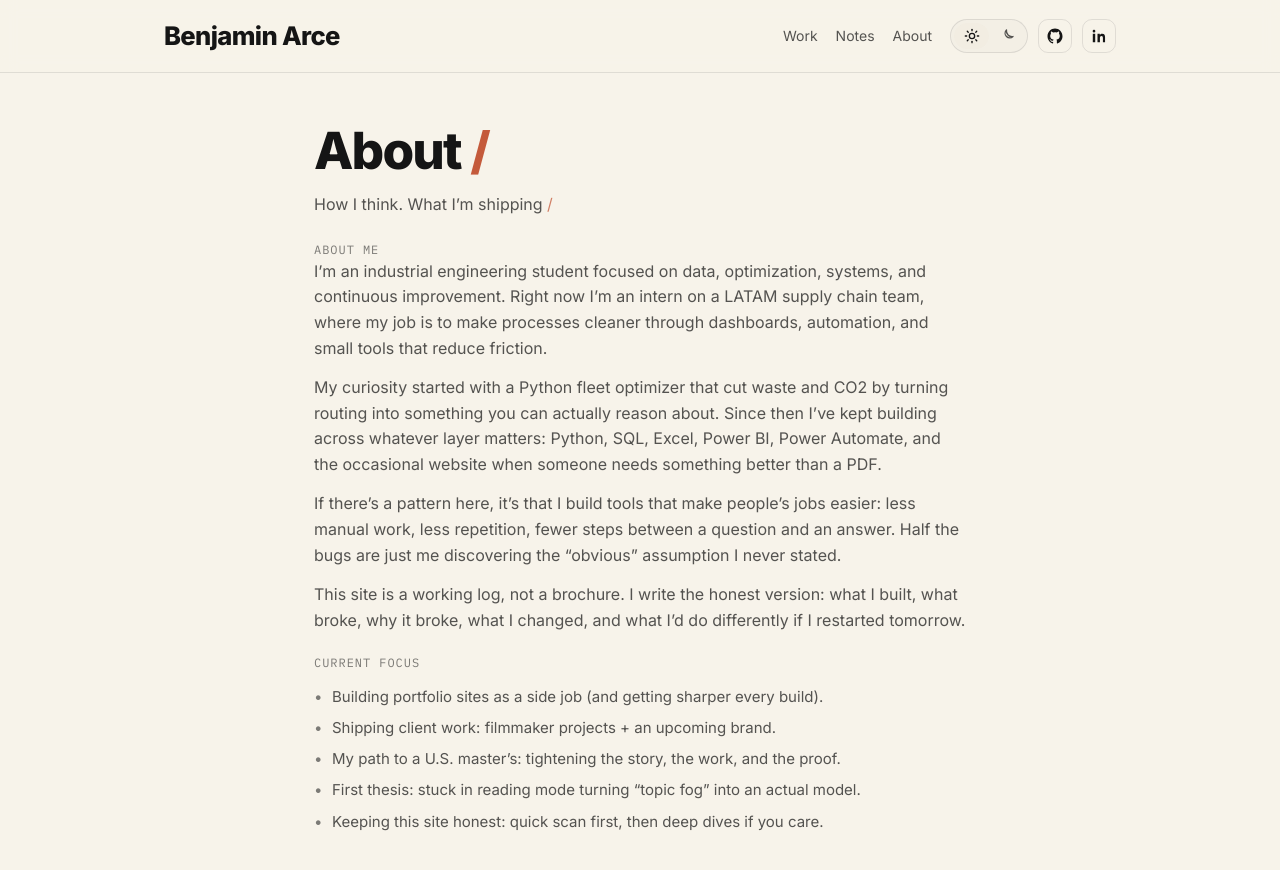
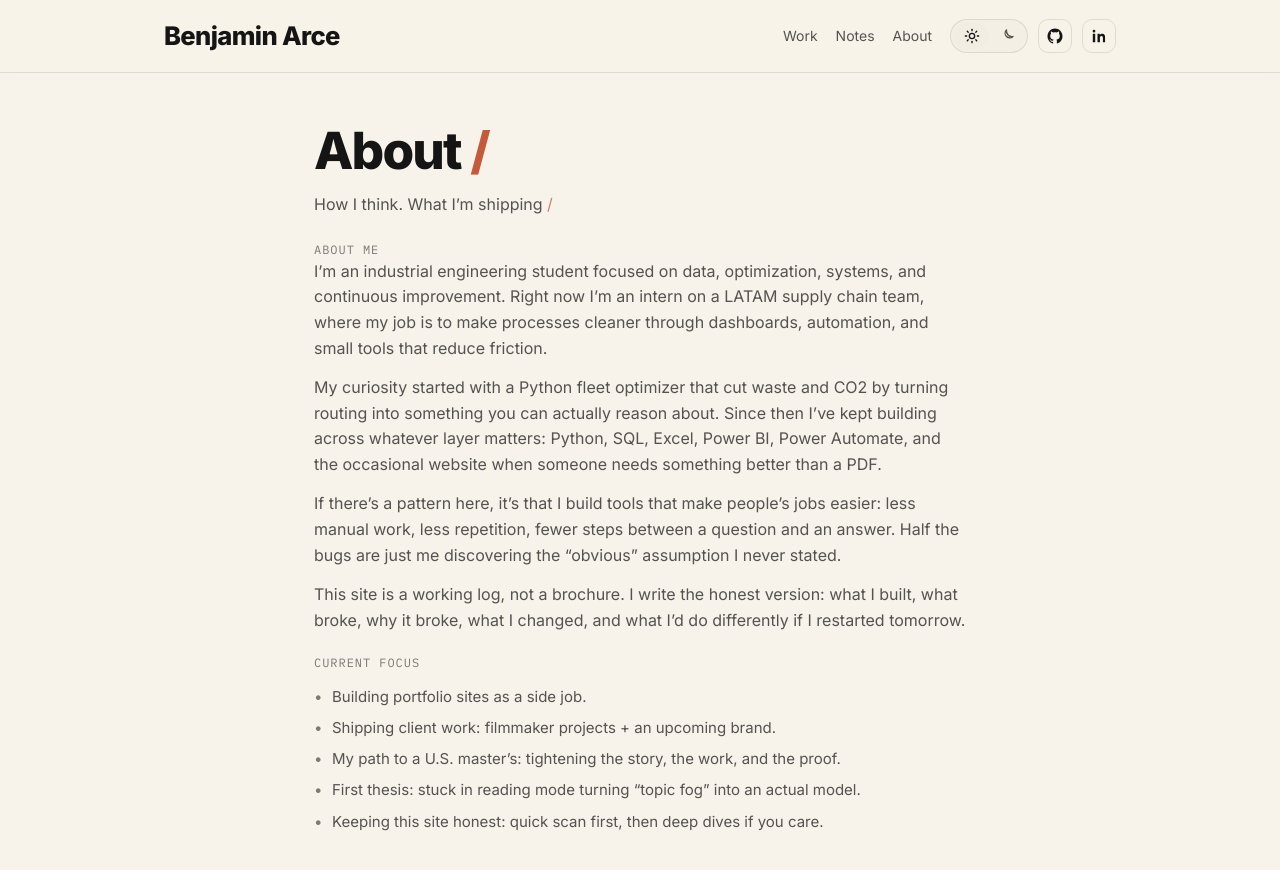
Before and after one commit to benjaminarce-cloud/arcev2-portfolio, a Next.js app: page /about in a window 1280 px wide. Shown: the top 870 px of the page. Built offline with nearby package versions, Linux system fonts and the light colour scheme.

Commit message:
Update page.tsx

```diff
--- a/src/app/about/page.tsx
+++ b/src/app/about/page.tsx
@@ -53,7 +53,7 @@ export default function AboutPage() {
           <div style={{ marginTop: 20 }}>
             <div className="kicker">Current focus</div>
             <ul className="bullets">
-              <li>Building portfolio sites as a side job (and getting sharper every build).</li>
+              <li>Building portfolio sites as a side job.</li>
               <li>Shipping client work: filmmaker projects + an upcoming brand.</li>
               <li>My path to a U.S. master’s: tightening the story, the work, and the proof.</li>
               <li>First thesis: stuck in reading mode turning “topic fog” into an actual model.</li>
```
